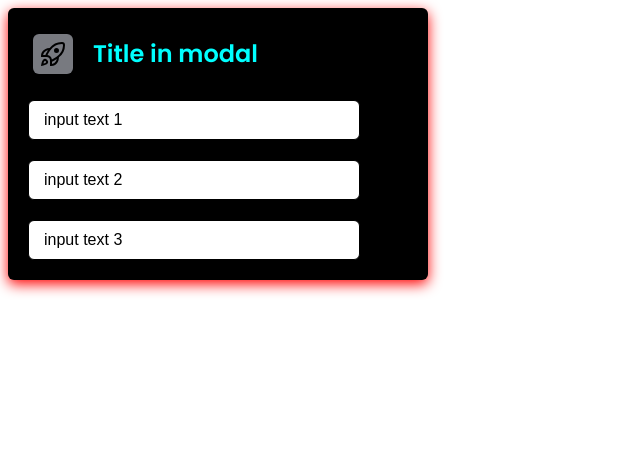
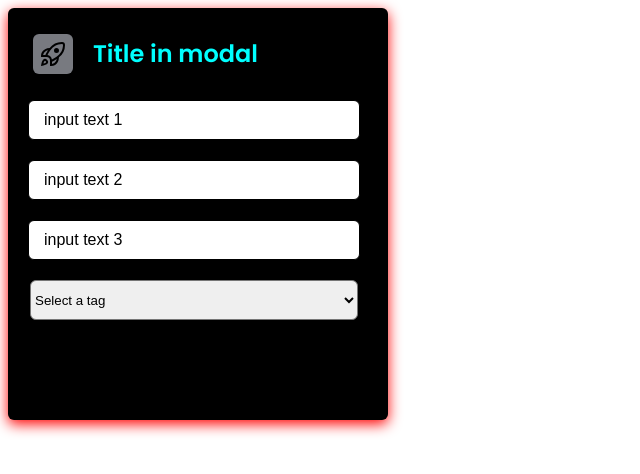
Before and after one commit to PedroHRFerreira/Projeto, a Nuxt app: page / in a window 1280 px wide. Shown: the top 474 px of the page, without its empty margins (0-640 px from the left). Built offline with nearby package versions, Linux system fonts and the light colour scheme; a web font is replaced by a local one.

Commit message:
feat: :memo: rascunho/MoleculesModal

```diff
--- a/components/atoms/Tag/index.vue
+++ b/components/atoms/Tag/index.vue
@@ -35,8 +35,7 @@ export default defineComponent({
   emits: ["onClose"],
   setup(props, { emit }) {
     const closeTag = () => {
-      emit("onClose");
-      console.log("test", emit);
+      emit("onClose", props.text);
     };
 
     const isFilter = computed(() => {
@@ -55,6 +54,7 @@ export default defineComponent({
     {{ text }}
     <AtomsIconSVG
       v-if="isFilter"
+      class="icon"
       name="close"
       width="14px"
       filled
--- a/components/atoms/Tag/styles.module.scss
+++ b/components/atoms/Tag/styles.module.scss
@@ -46,11 +46,15 @@
   }
   &.filter {
     &.default {
-      color: var(--neutralDarkGrey1);
-      border-color: var(--neutralDarkGrey);
+      color: var(--neutralLightGrey);
+      border-color: var(--neutralLightGrey3);
     }
     .icon {
       cursor: pointer;
     }
   }
+
+  .icon {
+    cursor: pointer;
+  }
 }
--- a/components/atoms/input/index.vue
+++ b/components/atoms/input/index.vue
@@ -11,12 +11,10 @@ export default defineComponent({
     },
     minLength: {
       type: String,
-      required: true,
       default: "4",
     },
     maxLength: {
       type: String,
-      required: true,
       default: "8",
     },
     borderColor: {
--- a/components/molecules/modal/index.vue
+++ b/components/molecules/modal/index.vue
@@ -1,7 +1,13 @@
 <script lang="ts">
-import { defineComponent, computed } from "vue";
+import { defineComponent, computed, ref } from "vue";
 export default defineComponent({
   name: "MoleculesModal",
+  props: {
+    typeTag: {
+      type: String,
+      default: "filter",
+    },
+  },
   setup() {
     const items = computed(() => {
       return [
@@ -23,8 +29,55 @@ export default defineComponent({
       ];
     });
 
+    const multipleTags = computed(() => {
+      return [
+        {
+          textTag: "test_!1",
+          typeTag: "filter",
+        },
+        {
+          textTag: "test_!2",
+          typeTag: "filter",
+        },
+        {
+          textTag: "test_!3",
+          typeTag: "filter",
+        },
+        {
+          textTag: "test_!4",
+          typeTag: "filter",
+        },
+        {
+          textTag: "test_!5",
+          typeTag: "filter",
+        },
+        {
+          textTag: "test_!6",
+          typeTag: "filter",
+        },
+      ];
+    });
+
+    const selectedTags: any = ref([]);
+
+    const addTag = (event: any) => {
+      const selectedTag = event.target.value;
+      if (selectedTags.value.includes(selectedTag)) {
+        return [];
+      }
+      selectedTags.value.push(selectedTag);
+    };
+
+    const removeTag = (tag: string) => {
+      selectedTags.value = selectedTags.value.filter((t: string) => t !== tag);
+    };
+
     return {
       items,
+      multipleTags,
+      selectedTags,
+      addTag,
+      removeTag,
     };
   },
 });
@@ -50,7 +103,34 @@ export default defineComponent({
         :value="item.value"
       />
     </section>
-    <div></div>
+    <div class="modal-content__select">
+      <select class="select-tag" @change="addTag">
+        <option value="" disabled selected>
+          <AtomsParagraphTitle
+            size="medium"
+            text="Select a tag"
+            types="primary"
+          />
+        </option>
+        <option
+          v-for="(tag, index) in multipleTags"
+          :key="index"
+          :value="tag.textTag"
+        >
+          {{ tag.textTag }}
+        </option>
+      </select>
+    </div>
+    <div class="modal-content__tag">
+      <AtomsTag
+        v-for="(tag, index) in selectedTags"
+        :key="index"
+        :text="tag"
+        :type="typeTag"
+        class="tag-content"
+        @onClose="removeTag"
+      />
+    </div>
     <article></article>
   </aside>
 </template>
--- a/components/molecules/modal/styles.module.scss
+++ b/components/molecules/modal/styles.module.scss
@@ -1,5 +1,5 @@
 .modal-content {
-  max-width: 400px;
+  max-width: 360px;
   width: 100%;
 
   background: black;
@@ -31,4 +31,34 @@
     gap: 20px;
     padding: 10px;
   }
+
+  &__select {
+    display: flex;
+    flex-direction: row;
+    padding: 10px 0px;
+    padding-left: 12px;
+
+    .select-tag {
+      width: 328px;
+      height: 40px;
+      border-radius: 6px;
+    }
+  }
+
+  &__tag {
+    width: 100%;
+    height: 40px;
+    overflow: auto;
+    flex-wrap: wrap;
+    padding: 20px 0px;
+    padding-left: 12px;
+    display: flex;
+    flex-direction: row;
+    gap: 20px;
+
+    .tag-content {
+      display: flex;
+      width: auto;
+    }
+  }
 }
```
